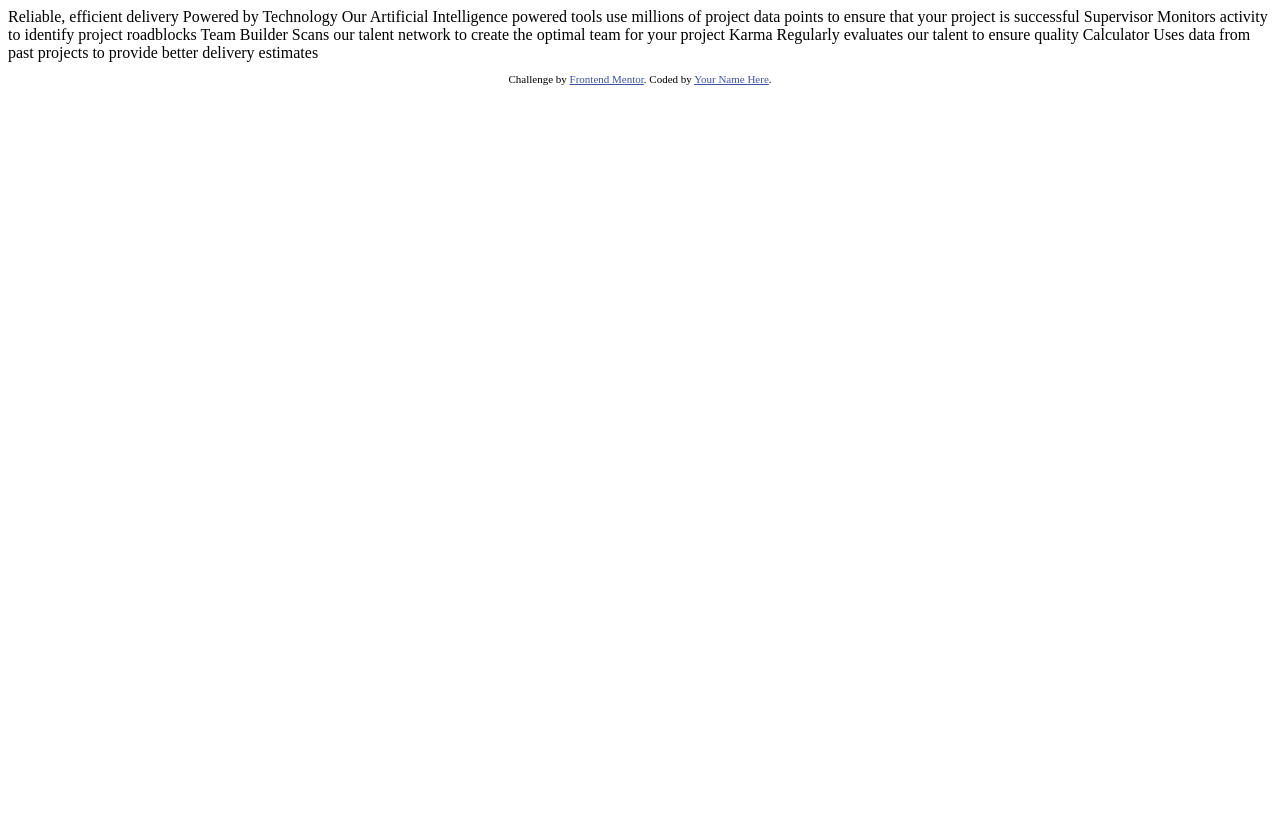
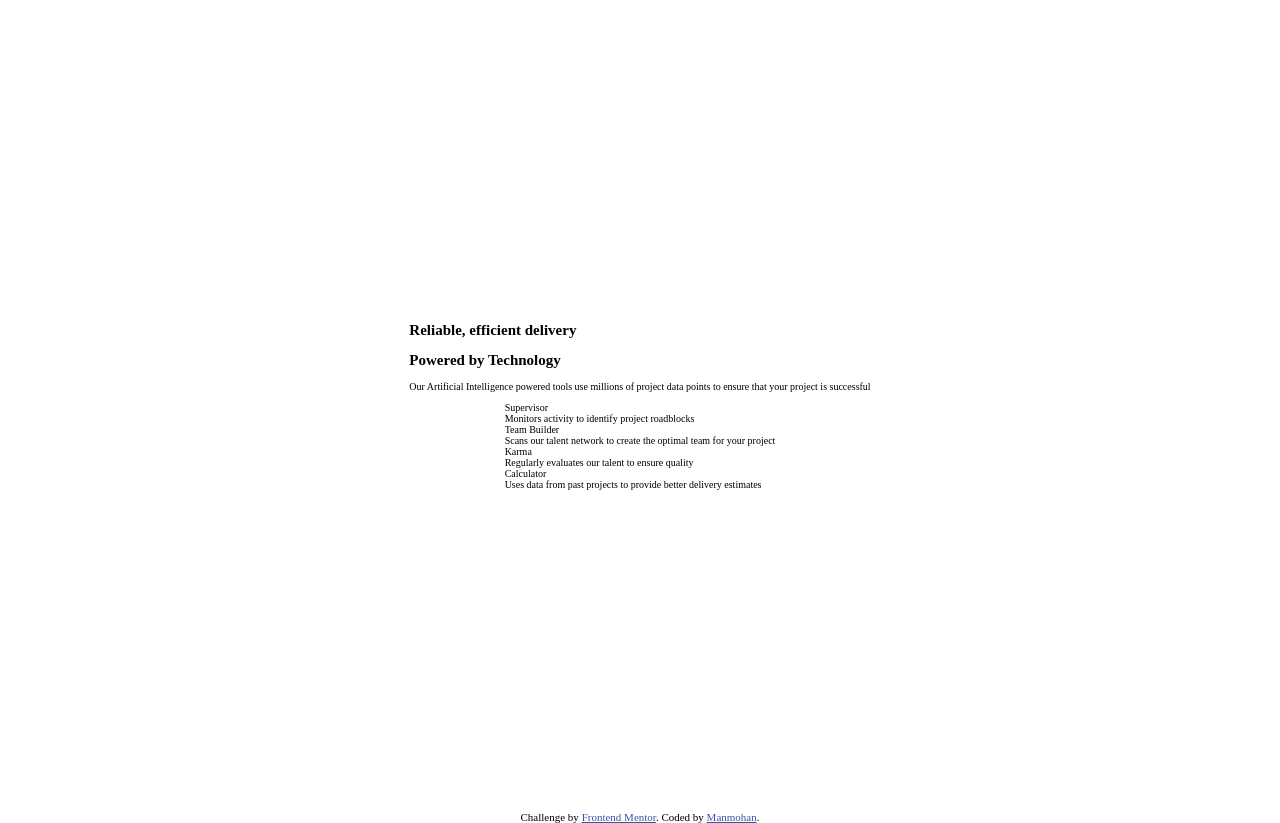
Before and after one commit to Manmohan7/fm-four-card-layout, a website: page index.html in a window 1280 px wide. Before the commit the page ends 800 px from the top, so only its background shows below. Drawn offline with Linux system fonts and the light colour scheme.

Commit message:
markup + base styling

```diff
--- a/index.html
+++ b/index.html
@@ -5,6 +5,7 @@
   <meta name="viewport" content="width=device-width, initial-scale=1.0"> <!-- displays site properly based on user's device -->
 
   <link rel="icon" type="image/png" sizes="32x32" href="./images/favicon-32x32.png">
+  <link rel="stylesheet" href="./css/main.css">
 
   <title>Frontend Mentor | Four card feature section</title>
 
@@ -15,30 +16,73 @@
   </style>
 </head>
 <body>
+  <div class="container">
 
-  Reliable, efficient delivery
-  Powered by Technology
+    <!-- content start -->
+    <div class="content">
+      <h2 class="content-heading-light">
+        Reliable, efficient delivery
+      </h2>
+      <h2 class="content-heading">
+        Powered by Technology
+      </h2>
+      <p class="content-description">
+        Our Artificial Intelligence powered tools use millions of project data points to ensure that your project is successful
+      </p>
+    </div>
+    <!-- content end -->
 
-  Our Artificial Intelligence powered tools use millions of project data points
-  to ensure that your project is successful
+    <!-- card section start -->
+    <section class="cards">
+      <div class="card-group">
+        <div class="card">
+          <div class="card-heading">
+            Supervisor
+          </div>
+          <div class="card-description">
+            Monitors activity to identify project roadblocks
+          </div>
+        </div>
+      </div>
 
-  Supervisor
-  Monitors activity to identify project roadblocks
+      <div class="card-group">
+        <div class="card">
+          <div class="card-heading">
+            Team Builder
+          </div>
+          <div class="card-description">
+            Scans our talent network to create the optimal team for your project
+          </div>
+        </div>
 
-  Team Builder
-  Scans our talent network to create the optimal team for your project
+        <div class="card">
+          <div class="card-heading">
+            Karma
+          </div>
+          <div class="card-description">
+            Regularly evaluates our talent to ensure quality
+          </div>
+        </div>
+      </div>
 
-  Karma
-  Regularly evaluates our talent to ensure quality
-
-  Calculator
-  Uses data from past projects to provide better delivery estimates
-
+      <div class="card-group">
+        <div class="card">
+          <div class="card-heading">
+            Calculator
+          </div>
+          <div class="card-description">
+            Uses data from past projects to provide better delivery estimates
+          </div>
+        </div>
+      </div>
+    </section>
+    <!-- card section end -->
+  </div>
 
   <footer>
     <p class="attribution">
       Challenge by <a href="https://www.frontendmentor.io?ref=challenge" target="_blank">Frontend Mentor</a>.
-      Coded by <a href="#">Your Name Here</a>.
+      Coded by <a href="#">Manmohan</a>.
     </p>
   </footer>
 </body>
--- /dev/null
+++ b/scss/layout/_base.scss
@@ -0,0 +1,17 @@
+* {
+  box-sizing: border-box;
+}
+
+html, body {
+  font-size: 10px;
+  margin: 0;
+  height: 100%;
+}
+
+.container {
+  display: flex;
+  flex-direction: column;
+  justify-content: center;
+  align-items: center;
+  height: 100%;
+}
--- /dev/null
+++ b/scss/main.scss
@@ -0,0 +1 @@
+@import "layout/base";
```
Also changed, not shown: package.json (added, +19 -0 lines), css/main.css (added).
